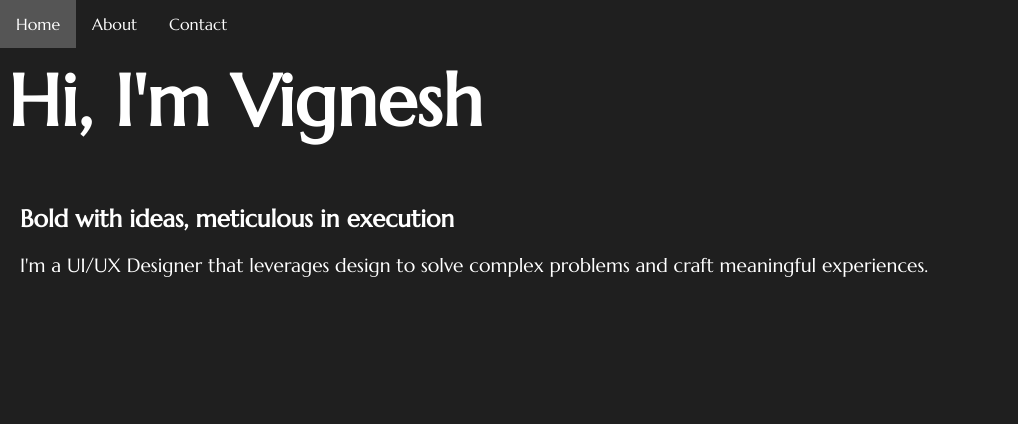
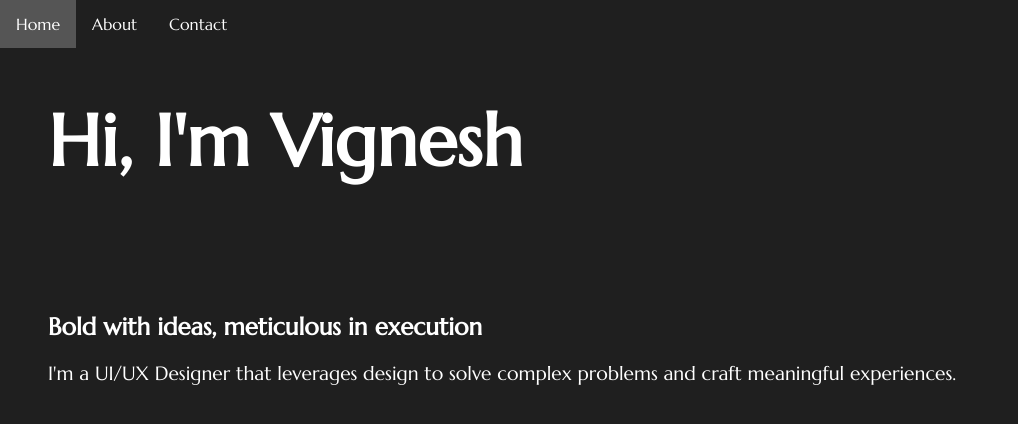
Before and after one commit to Vig25nesh/web-development-project, a plain HTML site: page index.html in a window 1280 px wide. Shown: the whole page, without its empty margins (0-1018 px from the left). Drawn offline with Linux system fonts and the light colour scheme.

Commit message:
Padding Changes

```diff
--- a/style.css
+++ b/style.css
@@ -11,7 +11,7 @@ body {
 header {
     color: white;
     text-align: left;
-    padding: 0.5em;
+    padding: 3em;
     position: relative;
     z-index: 1; /* Ensure header is on top */
 }
@@ -39,7 +39,7 @@ nav a:hover {
 }
 
 section {
-    padding: 20px;
+    padding: 3em;
 }
 
 h1 {
```
